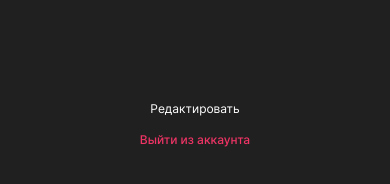
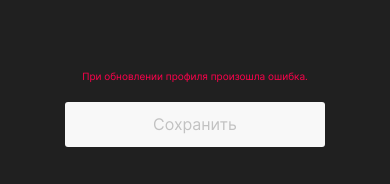
Before and after one commit to WillFrame/movies-explorer-frontend, a React (Create React App) app: page /profile in a window 390 px wide. Shown: the part 657-841 px from the top of the page. Built offline with nearby package versions, Linux system fonts and the light colour scheme.

Commit message:
Add files via upload

```diff
--- a/src/components/Profile/Profile.css
+++ b/src/components/Profile/Profile.css
@@ -133,6 +133,11 @@
     .profile__greeting {
         margin-bottom: 96px;
     }
+
+    .profile__span {
+        font-size: 10px;
+        line-height: 12px;
+    }
 }
 
 @media screen and (max-width: 767px) {
@@ -157,4 +162,8 @@
     .profile__info-container {
         width: 260px;
     }
+
+    .profile__save-button {
+        width: 260px;
+    }
 }
--- a/src/components/Profile/Profile.js
+++ b/src/components/Profile/Profile.js
@@ -5,8 +5,8 @@ function Profile() {
     // хардкод
     let name = 'Виталий';
     let email = 'pochta@yandex.ru'
-    let isEdit = false;
-    let isError = false;
+    let isEdit = true;
+    let isError = true;
 
     return (
         <>
--- a/src/components/Techs/Techs.css
+++ b/src/components/Techs/Techs.css
@@ -86,6 +86,11 @@
         width: 84px;
         height: 57px;
     }
+
+    .techs__item-name {
+        font-size: 12px;
+        line-height: 15px;
+    }
 }
 
 @media screen and (max-width: 767px) {
```
